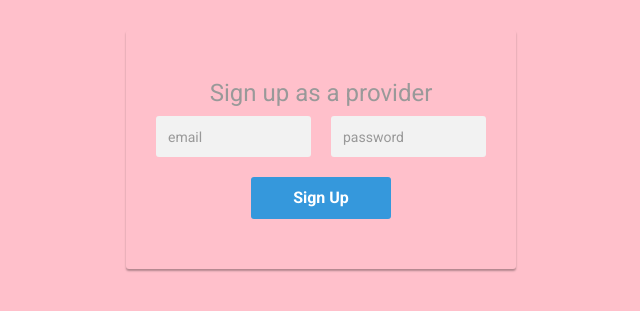
After one commit to Sokomba01/TechPlus2_django, a Django app: page /signin/ in a window 1280 px wide. The commit adds this page. Shown: the top 311 px of the page, without its empty margins (319-959 px from the left). Run offline with Django 3.2, Linux system fonts and the light colour scheme; some libraries are stand-ins or nearby versions.

Commit message:
Login code

```diff
--- a/tech_plus_2/home/urls.py
+++ b/tech_plus_2/home/urls.py
@@ -3,5 +3,8 @@ from django.urls import path
 from . import  views
 urlpatterns = [
     path('', views.index, name='register'),
-    path('home/', views.SignUp, name='home'),
+    path('signup/home/', views.SignUp, name='home'),
+    path('signin/dashboard/', views.SignIn, name='home'),
+    path('signin/', views.SignInPage, name='signInPage'),
+    path('signup/', views.SignUpPage, name='signInPage'),
 ]
--- a/tech_plus_2/home/views.py
+++ b/tech_plus_2/home/views.py
@@ -1,12 +1,19 @@
 from django.shortcuts import render, HttpResponse
 from  .models import MyUsers
+from django.contrib.auth import authenticate, login, logout
+from django.shortcuts import redirect,render
 # Create your views here.
 from w3lib import form
 
 
 def index(request):
+    return render(request, 'index.html')
+
+def SignInPage(request):
+    return render(request, 'login.html')
+
+def SignUpPage(request):
     return render(request, 'signup.html')
-
 
 def SignUp(request):
     if request.method == 'POST':
@@ -19,3 +26,22 @@ def SignUp(request):
         ins = MyUsers(fName = fname, lName = lname, email = email, password = password, portExistingNumber = portExistingNumber, sharedDocument = attachedDocument)
         ins.save()
     return render(request, 'index.html')
+
+def SignIn(request):
+    if request.method == 'POST':
+        email = request.POST.get("email")
+        password = request.POST.get("password")
+        dbEmail = MyUsers.objects.get(email = email)
+        #dbPassord = MyUsers.objects.get(password = password)
+
+        print("emial",email)
+        print("pass", password)
+        print("dbEmail", dbEmail.password)
+        print("dbPass", dbEmail.email)
+
+        if dbEmail.email == email and password == dbEmail.password:
+            #obj = MyUsers.objects.get(email=email)
+            return render(request, 'index.html')
+
+        else:
+            return redirect('signInPage')
--- /dev/null
+++ b/tech_plus_2/templates/login.html
@@ -0,0 +1,112 @@
+<!DOCTYPE html>
+<html lang="en">
+<head>
+<meta charset="utf-8">
+<meta http-equiv="X-UA-Compatible" content="IE=edge">
+<meta name="viewport" content="width=device-width, initial-scale=1">
+<link href="https://fonts.googleapis.com/css?family=Roboto:400,700" rel="stylesheet">
+<title>Bootstrap Simple Login Form with Blue Background</title>
+<link rel="stylesheet" href="https://maxcdn.bootstrapcdn.com/bootstrap/3.3.7/css/bootstrap.min.css">
+<script src="https://ajax.googleapis.com/ajax/libs/jquery/1.12.4/jquery.min.js"></script>
+<script src="https://maxcdn.bootstrapcdn.com/bootstrap/3.3.7/js/bootstrap.min.js"></script>
+<style>
+	body {
+		color: #FFB6C1;
+		background: #FFC0CB;
+		font-family: 'Roboto', sans-serif;
+	}
+    .form-control{
+		height: 41px;
+		background: #f2f2f2;
+		box-shadow: none !important;
+		border: none;
+	}
+	.form-control:focus{
+		background: #e2e2e2;
+	}
+    .form-control, .btn{
+        border-radius: 3px;
+    }
+	.signup-form{
+		width: 390px;
+		margin: 30px auto;
+	}
+	.signup-form form{
+		color: #999;
+		border-radius: 3px;
+    	margin-bottom: 15px;
+        background: #FFC0CB;
+        box-shadow: 0px 2px 2px rgba(0, 0, 0, 0.3);
+        padding: 30px;
+    }
+	.signup-form h2 {
+		color: #333;
+		font-weight: bold;
+        margin-top: 0;
+    }
+    .signup-form hr {
+        margin: 0 -30px 20px;
+    }
+	.signup-form .form-group{
+		margin-bottom: 20px;
+	}
+	.signup-form input[type="checkbox"]{
+		margin-top: 3px;
+	}
+	.signup-form .row div:first-child{
+		padding-right: 10px;
+	}
+	.signup-form .row div:last-child{
+		padding-left: 10px;
+	}
+    .signup-form .btn{
+        font-size: 16px;
+        font-weight: bold;
+		background: #3598dc;
+		border: none;
+		min-width: 140px;
+    }
+	.signup-form .btn:hover, .signup-form .btn:focus{
+		background: #2389cd !important;
+        outline: none;
+	}
+    .signup-form a{
+		color: #fff;
+		text-decoration: underline;
+	}
+	.signup-form a:hover{
+		text-decoration: none;
+	}
+	.signup-form form a{
+		color: #3598dc;
+		text-decoration: none;
+	}
+	.signup-form form a:hover{
+		text-decoration: underline;
+	}
+    .signup-form .hint-text {
+		padding-bottom: 15px;
+		text-align: center;
+    }
+</style>
+</head>
+<body>
+<div class="signup-form">
+    <form action="dashboard/" method="post">
+		{% csrf_token %}
+		<center><h3>Sign up as a provider</h3></center>
+
+        <div class="form-group">
+			<div class="row">
+				<div class="col-xs-6"><input type="text" class="form-control" name="email" placeholder="email" required="required"></div>
+				<div class="col-xs-6"><input type="text" class="form-control" name="password" placeholder="password" required="required"></div>
+			</div>
+        </div>
+		<div class="form-group">
+            <center><button type="submit" class="btn btn-success btn-lg">Sign Up</button></center>
+        </div>
+    </form>
+
+</div>
+</body>
+</html>
```
Also changed, not shown: tech_plus_2/templates/index.html (+6 -1 lines).
